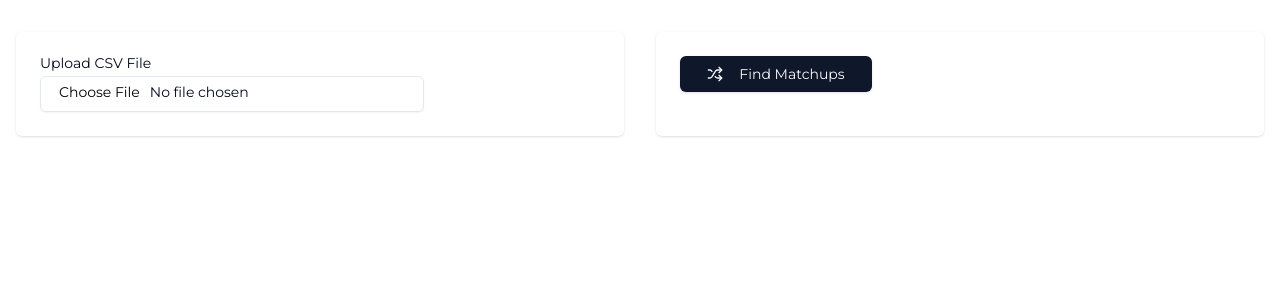
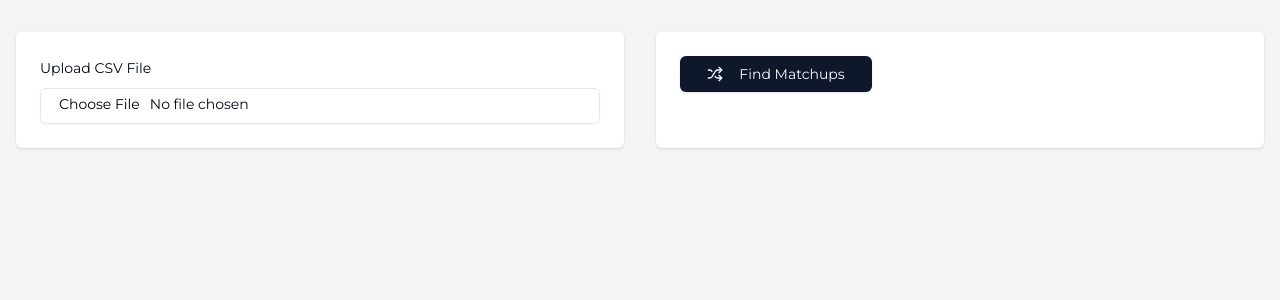
Before and after one commit to jurevito/website-portfolio, a SvelteKit app: page /matchups in a window 1280 px wide. Shown: the top 300 px of the page. Built offline with nearby package versions, Linux system fonts and the light colour scheme.

Commit message:
style: adjust css style

```diff
--- a/src/app.html
+++ b/src/app.html
@@ -16,7 +16,7 @@
 
 		%sveltekit.head%
 	</head>
-	<body data-sveltekit-preload-data="hover">
-		<div class="font-opensans" style="display: contents">%sveltekit.body%</div>
+	<body class="font-opensans h-[100vh]" data-sveltekit-preload-data="hover">
+		%sveltekit.body%
 	</body>
 </html>
--- a/src/routes/matchups/+page.svelte
+++ b/src/routes/matchups/+page.svelte
@@ -142,15 +142,16 @@
   }
 </script>
 
-<div class="mx-auto max-w-screen-2xl px-4 my-8 font-mont">
+<div class="mx-auto max-w-screen-2xl px-4 py-8 font-mont bg-gray-100 h-full w-full">
   <div class="grid grid-cols-2 gap-8">
-    <div class="rounded-md shadow p-6 overflow-y-auto max-h-screen">
+    <div class="rounded-md shadow p-6 overflow-y-auto max-h-[90vh] bg-white">
       {#if boxers.length == 0}
-        <div class="grid w-full max-w-sm items-center gap-1.5">
+        <div class="space-y-2">
           <Label for="csv-file">Upload CSV File</Label>
           <Input id="csv-file" type="file" accept=".csv" onchange={handleFileAdded} />
         </div>
       {:else}
+        <div class="space-y-4">
           <Button onclick={clearBoxers}>Clear Boxers</Button>
           <div>
             <Table.Root>
@@ -161,7 +162,7 @@
                   <Table.Head>Club</Table.Head>
                   <Table.Head>Year</Table.Head>
                   <Table.Head>Weight</Table.Head>
-                <Table.Head>Num. Matches</Table.Head>
+                  <Table.Head># Matches</Table.Head>
                 </Table.Row>
               </Table.Header>
               <Table.Body>
@@ -184,10 +185,11 @@
               </Table.Body>
             </Table.Root>
           </div>
+        </div>
       {/if}
     </div>
 
-    <div class="rounded-md shadow p-6 overflow-y-auto max-h-screen">
+    <div class="rounded-md shadow p-6 overflow-y-auto max-h-[90vh] bg-white">
       <div>
         <Button onclick={GetMatchups} disabled={optimizing} class="w-full sm:w-auto min-w-[12rem]">
           <Shuffle class="mr-2 size-4" />
```
Lines whose indentation alone changed are shown as unchanged.
